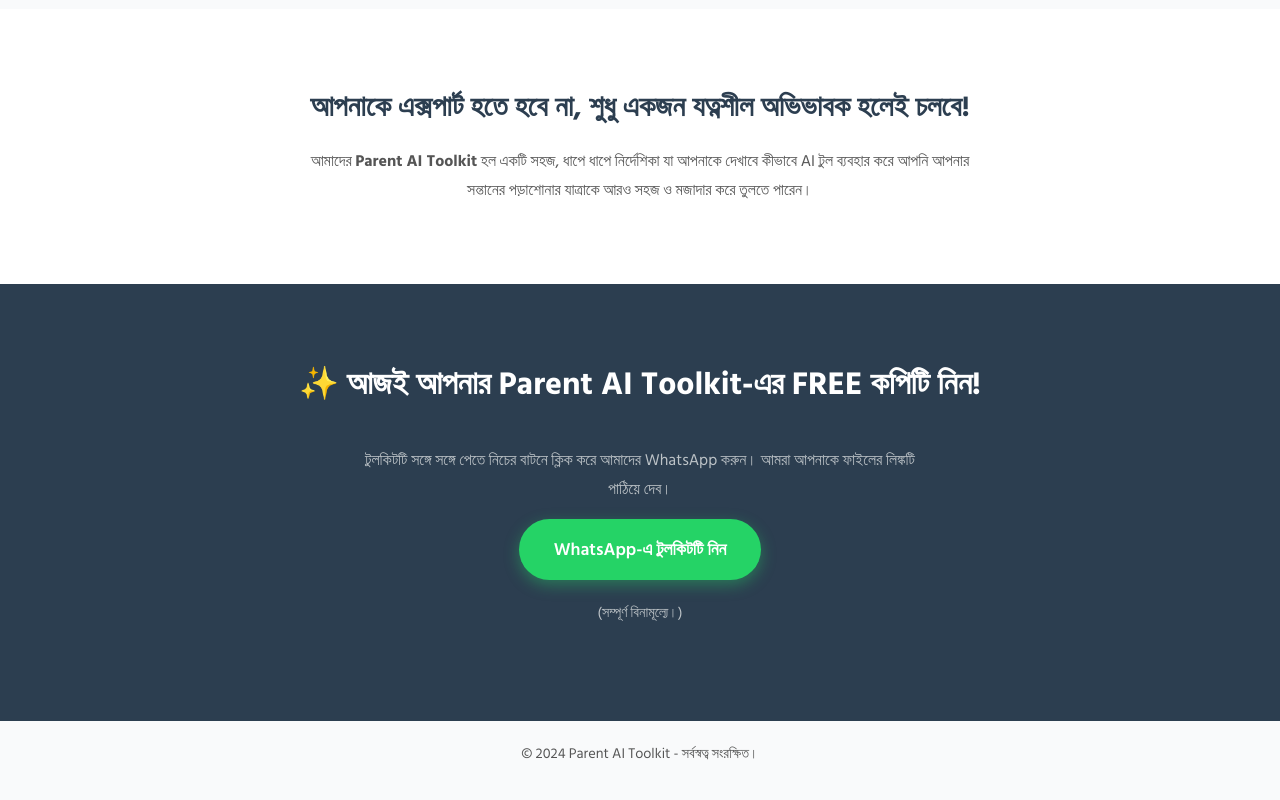
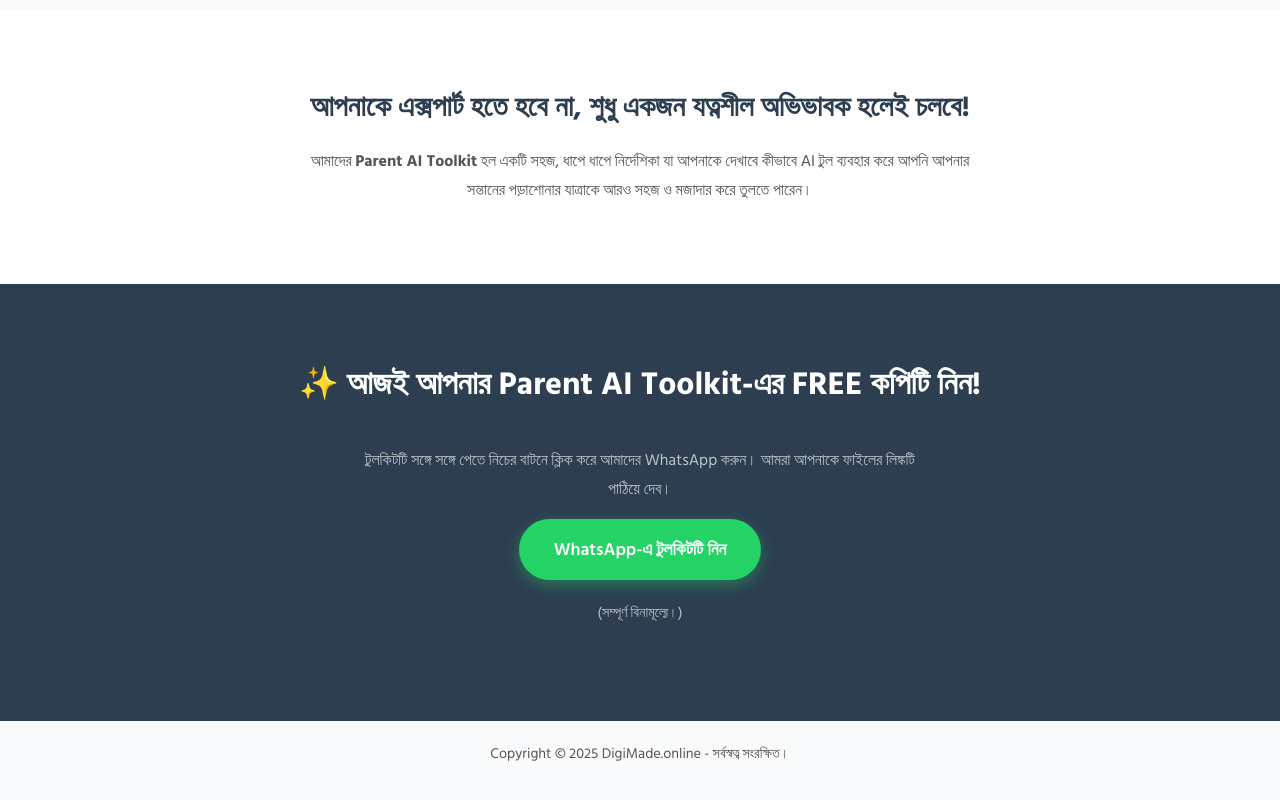
Before and after one commit to spmohq/parentsaitoolkit, a plain HTML site: page index.html in a window 1280 px wide. Shown: the part 1807-2607 px from the top of the page. Drawn offline with Linux system fonts and the light colour scheme.

Commit message:
Update index.html

```diff
--- a/index.html
+++ b/index.html
@@ -132,7 +132,7 @@
         </section>
     </main>
     <footer>
-        <div class="container"><p>&copy; 2024 Parent AI Toolkit - সর্বস্বত্ব সংরক্ষিত।</p></div>
+        <div class="container"><p>Copyright &copy; 2025 DigiMade.online - সর্বস্বত্ব সংরক্ষিত।</p></div>
     </footer>
 </body>
 </html>
```
